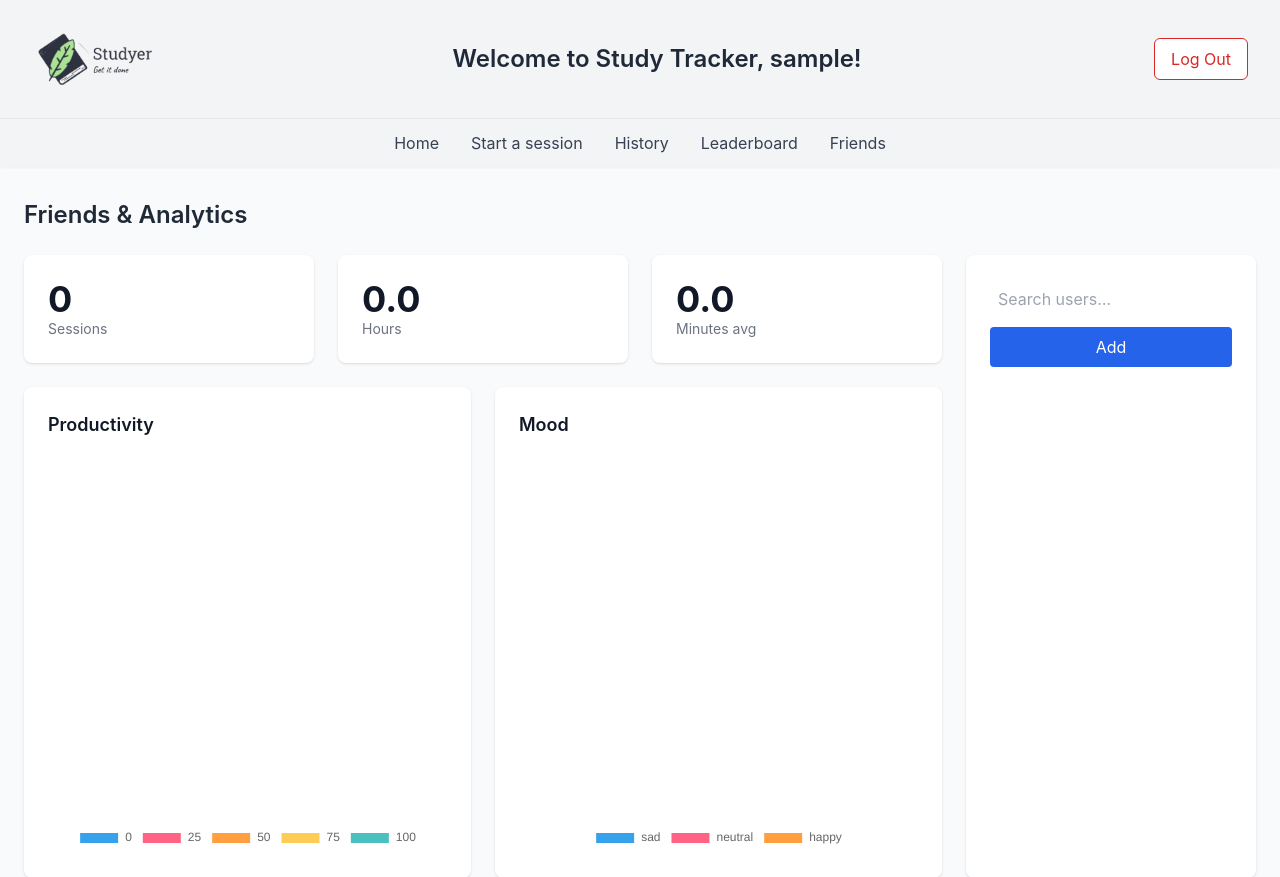
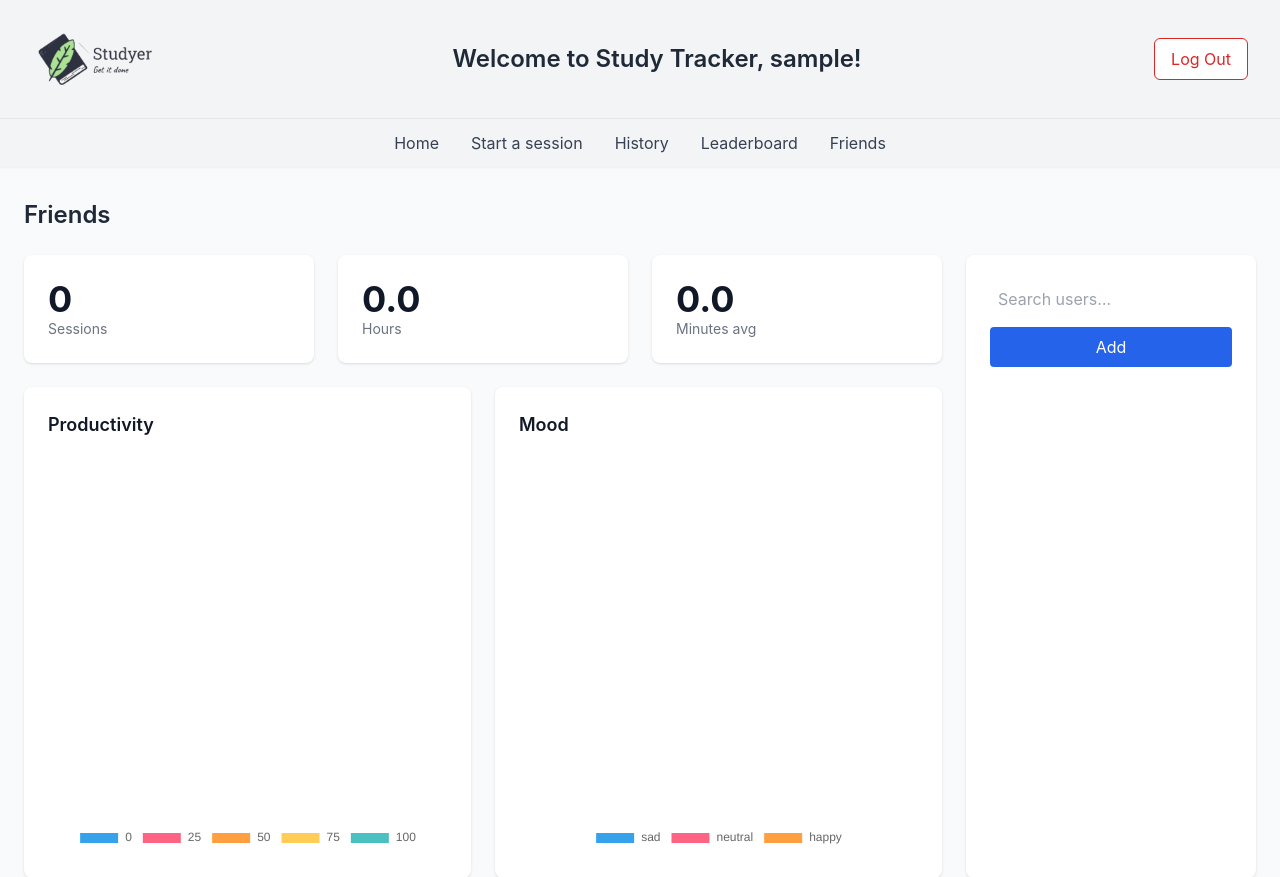
Before and after one commit to SaltySchnauzer/CITS3403-Project, a Flask app: page /friends in a window 1280 px wide. Shown: the top 877 px of the page. Run offline with Flask 3, Linux system fonts and the light colour scheme; the visitor is signed in with stand-in values (Sample User, id 1); data comes from the database, SQL or seed files in the repository; data that the repository does not hold is empty; style sheets or scripts are compiled from the project's sources.

Commit message:
Minor H2 heading change
In title.

```diff
--- a/app/templates/friends.html
+++ b/app/templates/friends.html
@@ -3,7 +3,7 @@
 <div class="px-6 py-8 space-y-6">
 
   <!-- Page title -->
-  <h2 class="text-2xl font-semibold text-gray-800">Friends & Analytics</h2>
+  <h2 class="text-2xl font-semibold text-gray-800">Friends</h2>
 
   <!-- two-column layout -->
   <div class="grid grid-cols-1 lg:grid-cols-4 gap-6">
```
